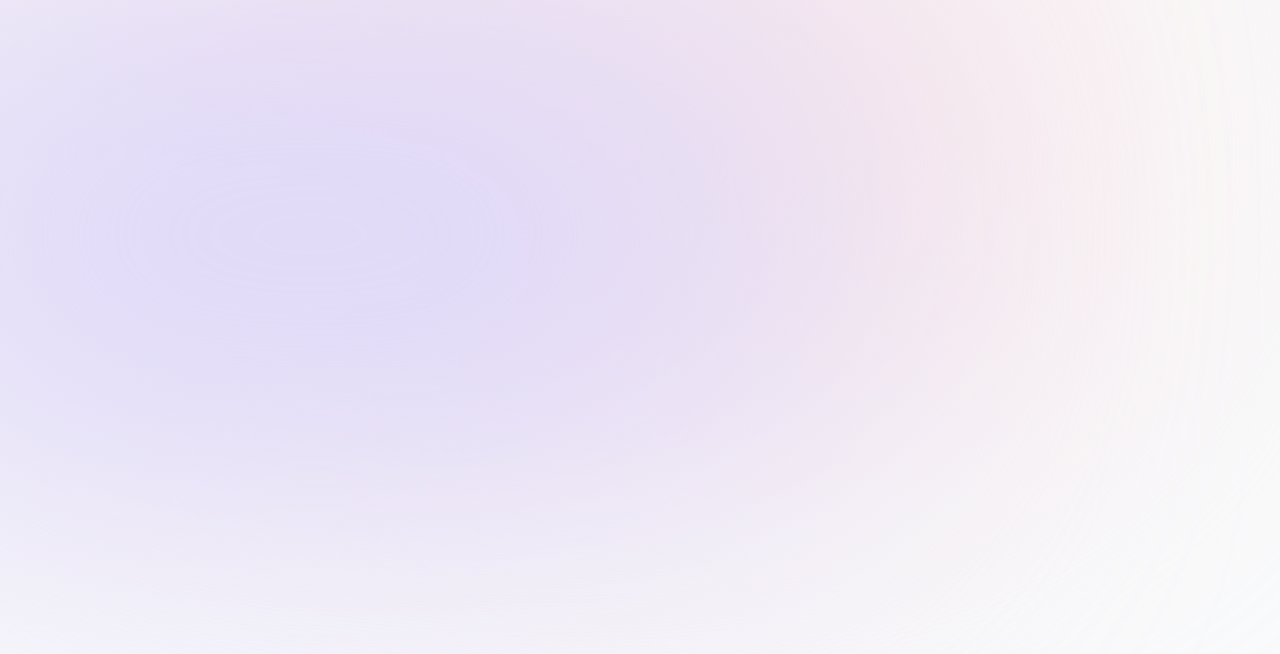
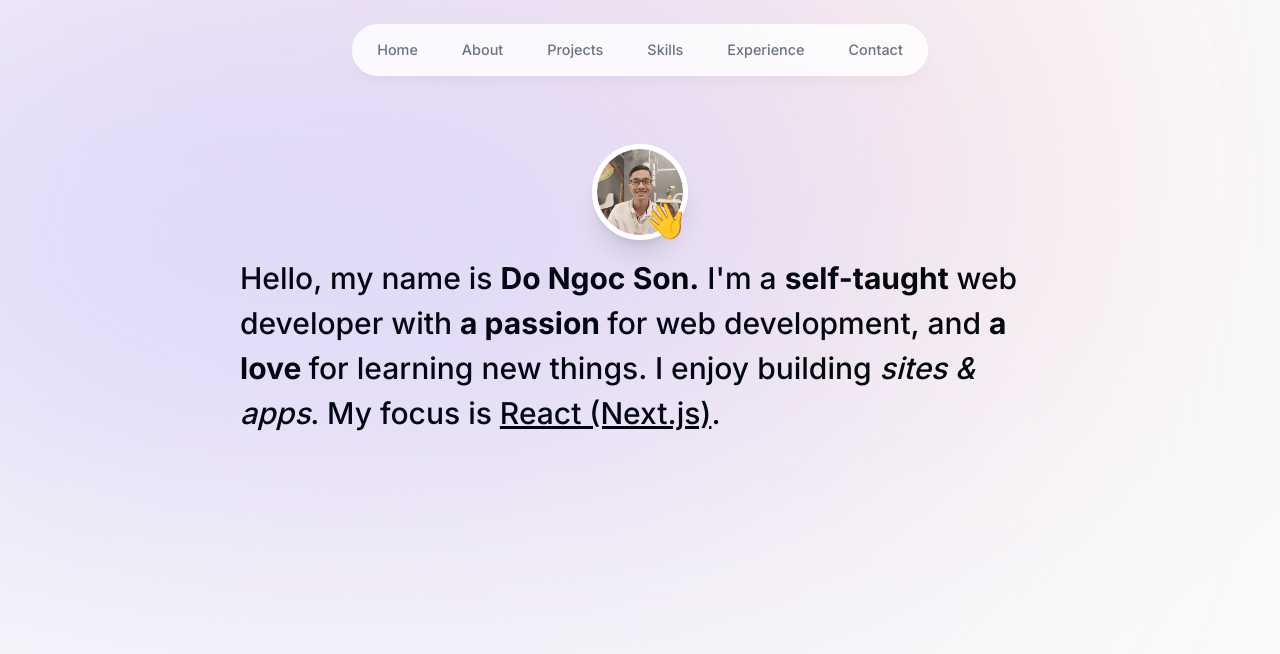
Before and after one commit to dngocson/myportfoliov2, a Next.js app: page / in a window 1280 px wide. Shown: the top 654 px of the page. Built offline with nearby package versions, Linux system fonts and the light colour scheme.

Commit message:
saving progress
currently working on intro element.

```diff
--- a/app/layout.tsx
+++ b/app/layout.tsx
@@ -1,3 +1,4 @@
+import Header from "@/components/header";
 import "./globals.css";
 import type { Metadata } from "next";
 import { Inter } from "next/font/google";
@@ -16,9 +17,12 @@ export default function RootLayout({
 }) {
   return (
     <html lang="en">
-      <body className={`${inter.className} bg-gray-50 text-gray-950 relative`}>
+      <body
+        className={`${inter.className} bg-gray-50 text-gray-950 relative h-[5000px] pt-28 sm:pt-36`}
+      >
         <div className="bg-[#fbe2e3] absolute top-[-6rem] -z-10 right-[11rem] h-[31.25rem] w-[31.25rem] rounded-full blur-[10rem] sm:w-[68.75rem] dark:bg-[#946263]"></div>
         <div className="bg-[#dbd7fb] absolute top-[-1rem] -z-10 left-[-35rem] h-[31.25rem] w-[50rem] rounded-full blur-[10rem] sm:w-[68.75rem] md:left-[-33rem] lg:left-[-28rem] xl:left-[-15rem] 2xl:left-[-5rem] dark:bg-[#676394]"></div>
+        <Header />
         {children}
       </body>
     </html>
--- a/app/page.tsx
+++ b/app/page.tsx
@@ -1,3 +1,9 @@
+import Intro from "@/components/intro";
+
 export default function Home() {
-  return <main className=""></main>;
+  return (
+    <main className="flex flex-col items-center px-4">
+      <Intro />
+    </main>
+  );
 }
--- /dev/null
+++ b/components/header.tsx
@@ -0,0 +1,36 @@
+"use client";
+import React from "react";
+import { motion } from "framer-motion";
+import { links } from "@/lib/data";
+import Link from "next/link";
+
+export default function Header() {
+  return (
+    <header className="z-[999] relative">
+      <motion.div
+        initial={{ y: -100, x: "-50%", opacity: 0 }}
+        animate={{ y: 0, x: "-50%", opacity: 1 }}
+        className="fixed top-0 left-1/2 h-[4.5rem] w-full rounded-none border border-white border-opacity-40 bg-white bg-opacity-80 shadow-lg backdrop-blur-[0.5rem] sm:top-6 sm:h-[3.25rem] sm:w-[36rem] -translate-x-1/2 sm:rounded-full shadow-black/[0.03]"
+      ></motion.div>
+      <nav className="fixed flex top-[-0.15rem] left-1/2 h-12 -translate-x-1/2 sm:top-[1.7rem] sm:h-[initial] sm:py-0">
+        <ul className="flex w-[22rem] flex-wrap items-center justify-center gap-y-1 text-[0.9rem] font-medium text-gray-500 sm:w-[initial] sm:flex-nowrap sm:gap-5">
+          {links.map((link) => (
+            <motion.li
+              className="h-3/4 flex items-center justify-center"
+              initial={{ y: -100, opacity: 0 }}
+              animate={{ y: 0, opacity: 1 }}
+              key={link.hash}
+            >
+              <Link
+                className="flex w-full justify-center items-center transition px-3 py-3 hover:text-gray-950"
+                href={link.hash}
+              >
+                {link.name}
+              </Link>
+            </motion.li>
+          ))}
+        </ul>
+      </nav>
+    </header>
+  );
+}
--- /dev/null
+++ b/components/intro.tsx
@@ -0,0 +1,55 @@
+"use client";
+import Image from "next/image";
+import React from "react";
+import { motion } from "framer-motion";
+import avatar1 from "@/public/png.png";
+export default function Intro() {
+  return (
+    <section className="mb-28 max-w-[50rem] ">
+      <div className="flex items-center justify-center">
+        <div className="relative">
+          <motion.div
+            animate={{ opacity: 1, scale: 1 }}
+            initial={{ opacity: 0, scale: 0 }}
+            transition={{ type: "tween", duration: 0.2 }}
+          >
+            <Image
+              src={avatar1}
+              alt="Do Ngoc Son"
+              width={192}
+              height={192}
+              priority={true}
+              className="h-24 w-24 rounded-full border-[0.35rem] object-cover border-white shadow-xl"
+            />
+          </motion.div>
+          <motion.span
+            animate={{ opacity: 1, scale: 1 }}
+            initial={{ opacity: 0, scale: 0 }}
+            transition={{
+              type: "spring",
+              stiffness: 125,
+              delay: 0.1,
+              duration: 0.7,
+            }}
+            className="text-4xl absolute bottom-0 right-0"
+          >
+            👋
+          </motion.span>
+        </div>
+      </div>
+      <motion.p
+        animate={{ opacity: 1, y: 0 }}
+        initial={{ opacity: 0, y: 100 }}
+        transition={{ type: "tween", duration: 0.2 }}
+        className="mb-10 mt-4 text-2xl font-medium !leading-[1.5] sm:text-3xl"
+      >
+        Hello, my name is <span className="font-bold">Do Ngoc Son.</span> I'm a{" "}
+        <span className="font-bold">self-taught</span> web developer with{" "}
+        <span className="font-bold">a passion </span> for web development, and{" "}
+        <span className="font-bold"> a love </span>for learning new things. I
+        enjoy building <span className="italic">sites & apps</span>. My focus is{" "}
+        <span className="underline">React (Next.js)</span>.
+      </motion.p>
+    </section>
+  );
+}
--- a/package.json
+++ b/package.json
@@ -15,6 +15,7 @@
     "autoprefixer": "10.4.15",
     "eslint": "8.48.0",
     "eslint-config-next": "13.4.19",
+    "framer-motion": "^10.16.4",
     "next": "13.4.19",
     "postcss": "8.4.29",
     "react": "18.2.0",
```
Also changed, not shown: public/png.png (added), 1 other file (tests, documents, lock files or other folders).
